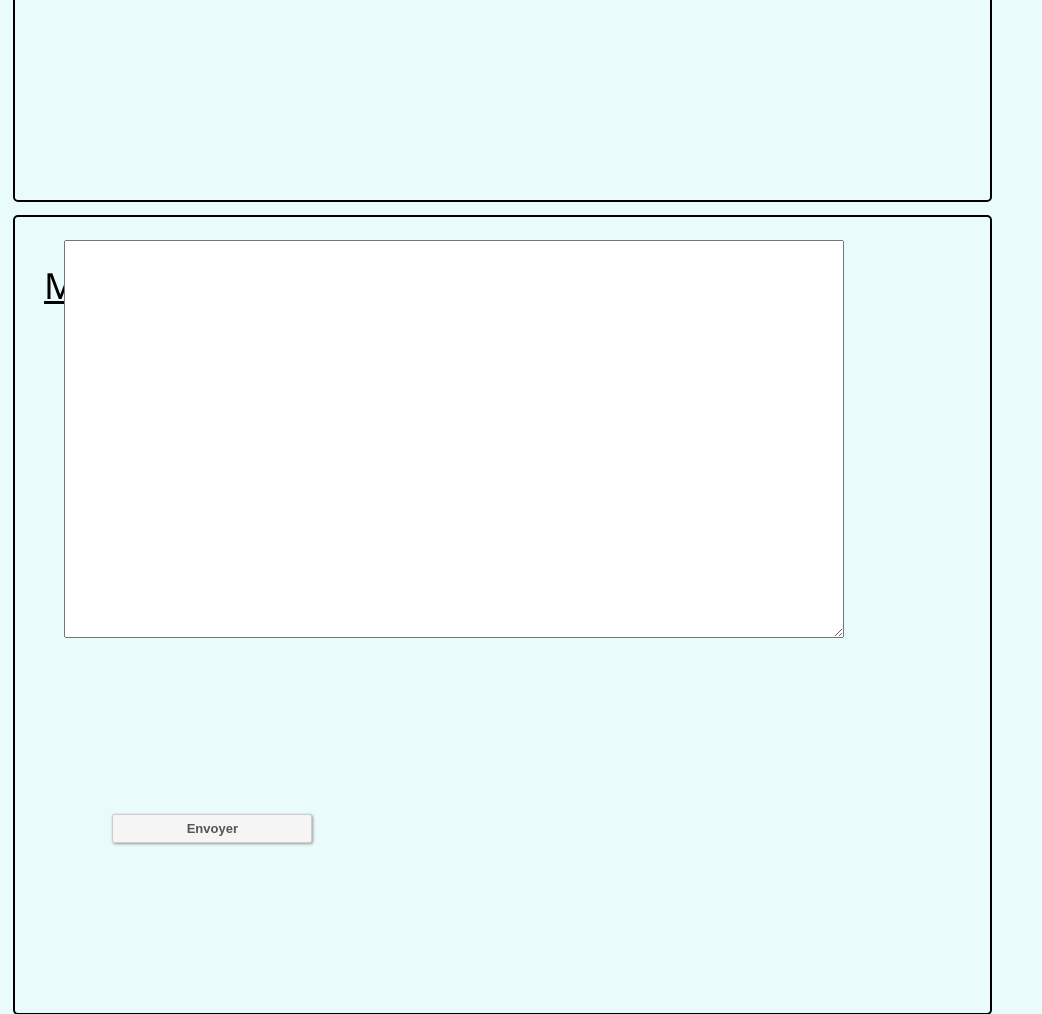
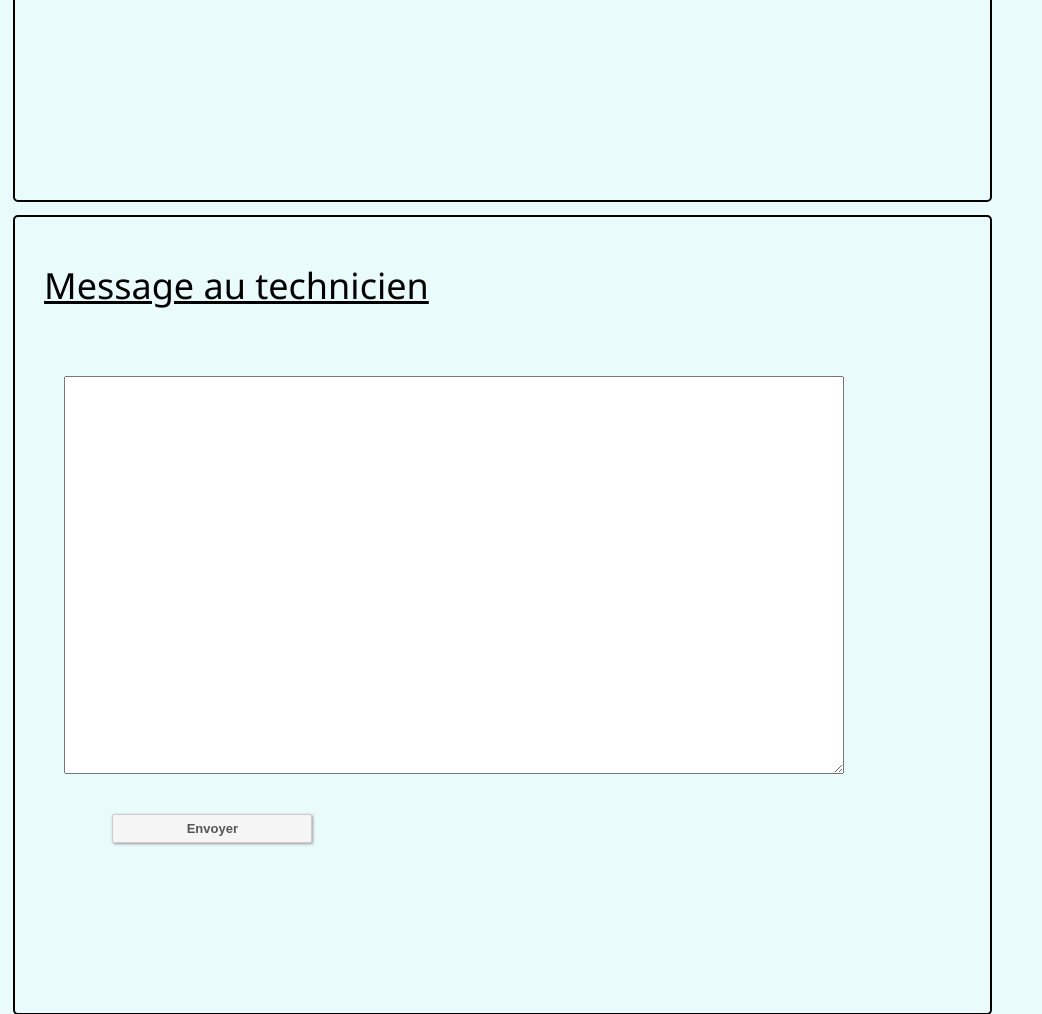
Before and after one commit to RCaruel/WeCon, a PHP site: template Views/php/EspaceClient.php in a window 1280 px wide. Shown: the part 2236-3250 px from the top of the page, without its empty margins (0-1042 px from the left). Run offline with PHP 8.4, Linux system fonts and the light colour scheme; the template is opened without the code that fills it, so the values that code supplies are empty; the visitor is signed in with stand-in values (Sample User, id 1).

Commit message:
Correction boite message

```diff
--- a/Views/css/EspaceClient.css
+++ b/Views/css/EspaceClient.css
@@ -133,7 +133,7 @@ h3 {
 }
 
 #messageps{
-    position: relative;
+    position: absolute;
     left:5%;
     top:20%;
     width: 80%;
```
